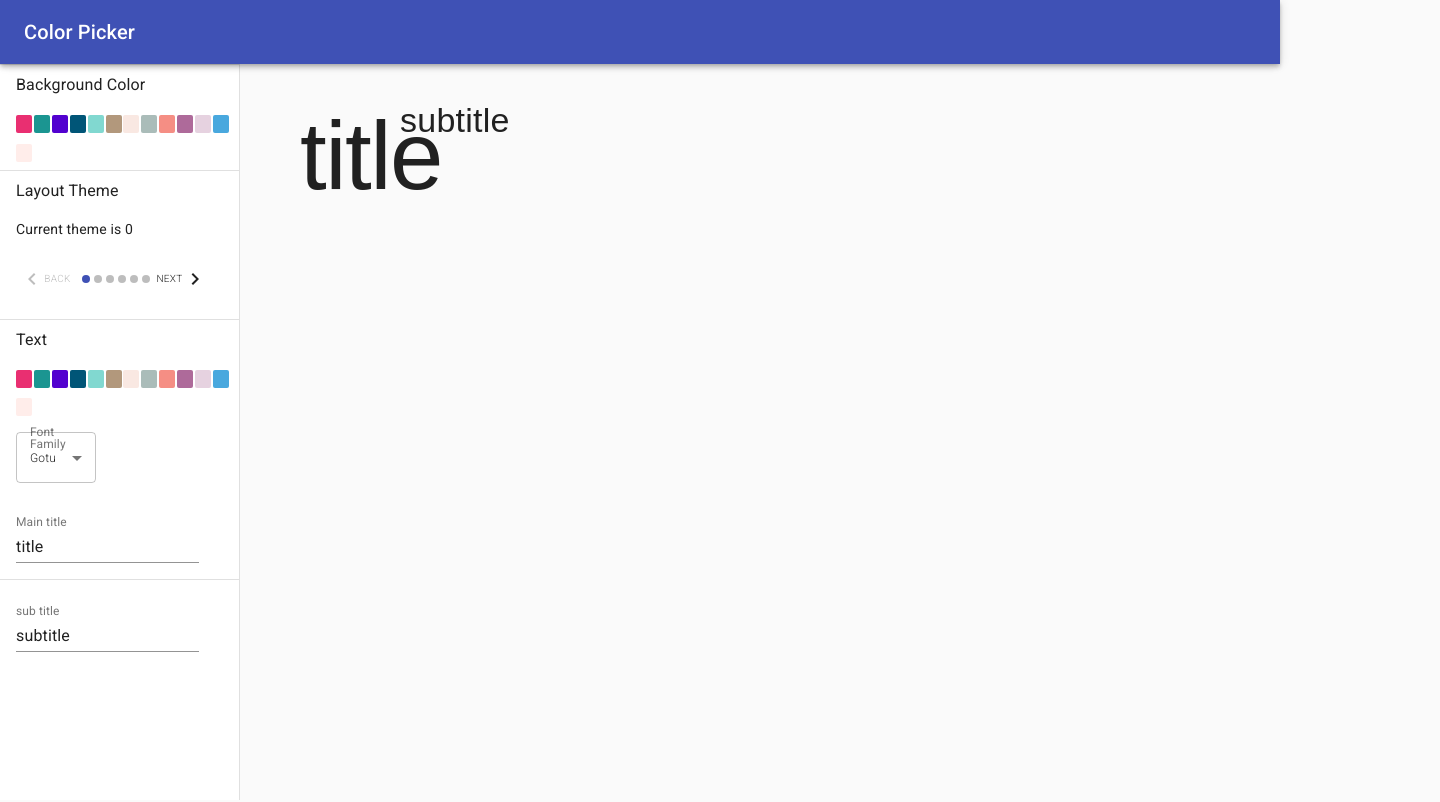
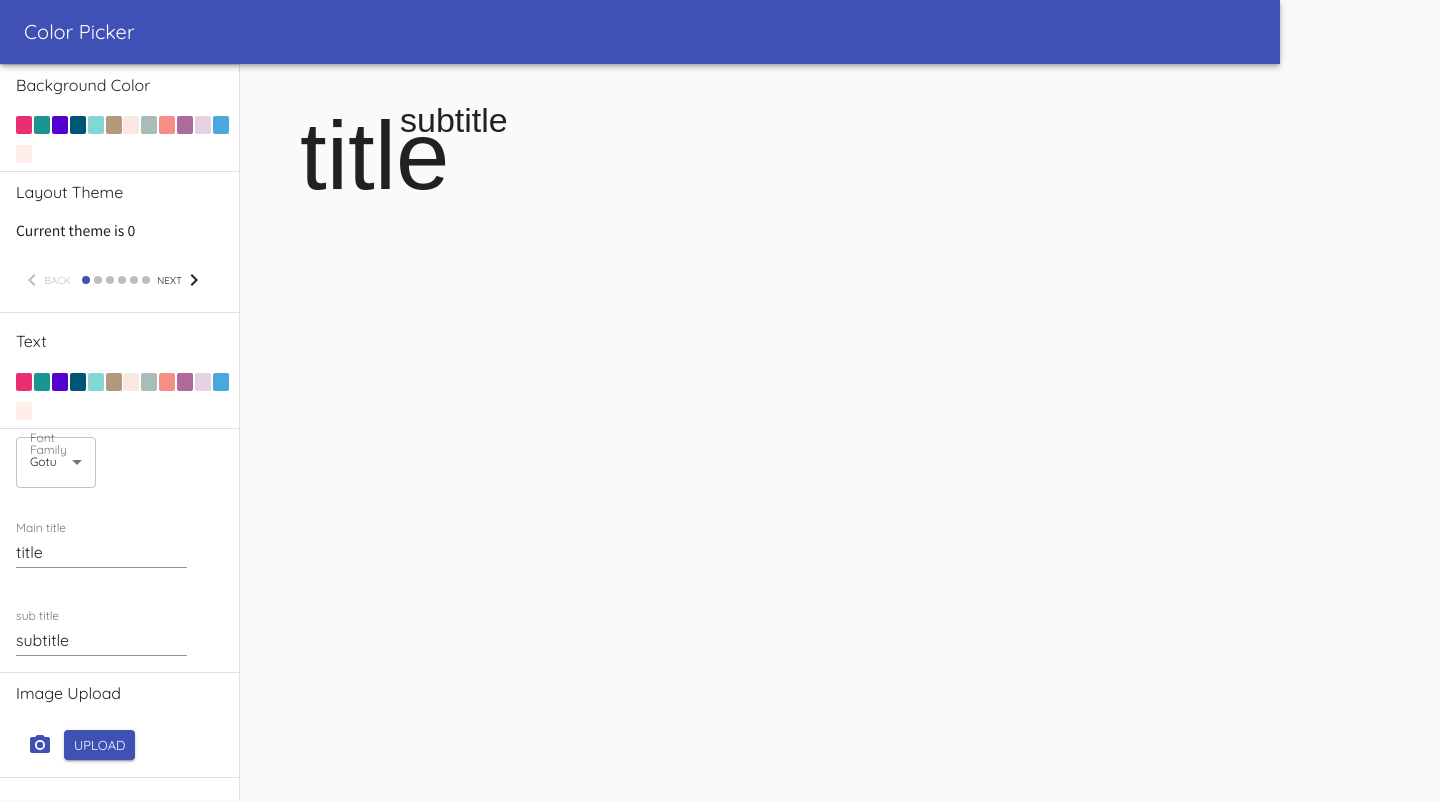
Before and after one commit to fernandovmac/design_posters, a React (Create React App) app: page / in a window 1280 px wide. Shown: the top 802 px of the page, 1440 px wide, since content can reach past the window. Built offline with nearby package versions, Linux system fonts and the light colour scheme; a web font is replaced by a local one.

Commit message:
moved upload photo section inside the drawer. refactored more componenets and created global theme for the app

```diff
--- a/public/index.html
+++ b/public/index.html
@@ -23,16 +23,16 @@
       href="https://fonts.googleapis.com/css?family=Gotu|Playfair+Display|Poppins|Raleway&display=swap"
       rel="stylesheet"
     />
-    <!--
-      Notice the use of %PUBLIC_URL% in the tags above.
-      It will be replaced with the URL of the `public` folder during the build.
-      Only files inside the `public` folder can be referenced from the HTML.
+    <link
+      href="https://fonts.googleapis.com/css?family=Noto+Sans+JP&display=swap"
+      rel="stylesheet"
+    />
+    <link
+      href="https://fonts.googleapis.com/css?family=Quicksand&display=swap"
+      rel="stylesheet"
+    />
 
-      Unlike "/favicon.ico" or "favicon.ico", "%PUBLIC_URL%/favicon.ico" will
-      work correctly both with client-side routing and a non-root public URL.
-      Learn how to configure a non-root public URL by running `npm run build`.
-    -->
-    <title>React App</title>
+    <title>Color Picker</title>
   </head>
   <body>
     <noscript>You need to enable JavaScript to run this app.</noscript>
--- a/src/App.js
+++ b/src/App.js
@@ -1,13 +1,15 @@
 import React, { Component } from "react";
 import "./App.css";
 import LeftDrawer from "./DrawerMenu.js";
-import List from "@material-ui/core/List";
-import MainTextInput from "./MainTextInput.js";
-import Typography from "@material-ui/core/Typography";
-import MainContentSection from "./MainContent.js";
-import { Button } from "@material-ui/core";
+import { createMuiTheme } from "@material-ui/core/styles";
+import { ThemeProvider } from "@material-ui/styles";
 import axios from "axios";
-import "../node_modules/bootstrap/dist/css/bootstrap.min.css";
+
+const theme = createMuiTheme({
+  typography: {
+    fontFamily: ["Quicksand, sans-serif"]
+  }
+});
 
 class App extends Component {
   constructor(props) {
@@ -64,6 +66,7 @@ class App extends Component {
 
   render() {
     return (
+      <ThemeProvider theme={theme}>
         <div>
           <LeftDrawer
             handleTitleChange={this.handleTitleChange}
@@ -73,49 +76,11 @@ class App extends Component {
             subTitle={this.state.subtitle}
             uploadedImageUrl={this.state.selectedUploadedFileURL}
             selectedFileURL={this.state.selectedFileURL}
+            onUploadChangeHandler={this.onUploadChangeHandler}
+            onClickUploadHandler={this.onClickUploadHandler}
           ></LeftDrawer>
-        <div
-          className="container"
-          style={{ position: "absolute", left: "300px" }}
-        >
-          <div className="row">
-            <div className="col-md-6">
-              <form method="post" action="#" id="#">
-                <div className="form-group files">
-                  <label>Upload Your File </label>
-                  <input
-                    type="file"
-                    className="form-control"
-                    multiple=""
-                    onChange={this.onUploadChangeHandler}
-                  />
-                  <button
-                    type="button"
-                    class="btn btn-success btn-block"
-                    onClick={this.onClickUploadHandler}
-                  >
-                    Upload
-                  </button>
         </div>
-              </form>
-            </div>
-            {/* <div className="uploadedImageContainer">
-              {this.state.selectedUploadedFileURL === "" ? null : (
-                <div className="displayUploadedImage">
-                  <img
-                    style={{
-                      minHeight: "200px",
-                      minWidth: "200px"
-                    }}
-                    src={require(`./${this.state.selectedFileURL}`)}
-                    // src={require("/Users/fernandomacedo/Documents/Repos/react-colorpicker/colorpicker-app/src/Residence_Permit-FRONT.jpg")}
-                  ></img>
-                </div>
-              )}
-            </div> */}
-          </div>
-        </div>
-      </div>
+      </ThemeProvider>
     );
   }
 }
--- a/src/BackgroundColorSection.js
+++ b/src/BackgroundColorSection.js
@@ -4,13 +4,15 @@ import ListItem from "@material-ui/core/ListItem";
 import Grid from "@material-ui/core/Grid";
 import ButtonBase from "@material-ui/core/ButtonBase";
 import Typography from "@material-ui/core/Typography";
+import Divider from "@material-ui/core/Divider";
 
 const drawerWidth = 240;
 
 const style = makeStyles(theme => ({
   root: {
     display: "flex",
-    flexGrow: 1
+    flexGrow: 1,
+    fontFamily: "Noto Sans JP"
   },
 
   drawer: {
@@ -61,6 +63,7 @@ export default function BackgroundColorSection(props) {
           ))}
         </Grid>
       </ListItem>
+      <Divider />
     </div>
   );
 }
--- a/src/DrawerMenu.js
+++ b/src/DrawerMenu.js
@@ -12,6 +12,8 @@ import ListItem from "@material-ui/core/ListItem";
 import { withStyles } from "@material-ui/core/styles";
 import MainContentSection from "./MainContent.js";
 import Button from "@material-ui/core/Button";
+import ImageUploadSection from "./ImageUploadSection.js";
+import LayoutThemeSection from "./LayoutThemeSection.js";
 import ButtonGroup from "@material-ui/core/ButtonGroup";
 import Grid from "@material-ui/core/Grid";
 import ButtonBase from "@material-ui/core/ButtonBase";
@@ -25,16 +27,10 @@ import KeyboardArrowRight from "@material-ui/icons/KeyboardArrowRight";
 const drawerWidth = 240;
 
 const style = theme => ({
-  themeSelector: {
-    background: "none",
-    paddingLeft: "0px",
-    fontWeight: 100,
-    fontSize: "10px"
-  },
-
   root: {
     display: "flex",
-    flexGrow: 1
+    flexGrow: 1,
+    fontFamily: "Noto Sans JP"
   },
   appBar: {
     zIndex: theme.zIndex.drawer + 1
@@ -206,48 +202,12 @@ class LeftDrawer extends Component {
             backgroundColorOptions={this.state.backgroundColorOptions}
             handleBackgroundColorChange={this.handleBackgroundColorChange}
           ></BackgroundColorSection>
-          <Divider />
-          <ListItem>
-            <Typography>Layout Theme</Typography>
-          </ListItem>
-          <ListItem>
-            <Typography variant="p" color="terciary">
-              {`Current theme is ${this.state.chosenTheme}`}
-            </Typography>
-          </ListItem>
-          <ListItem>
-            <MobileStepper
-              variant="dots"
-              steps={6}
-              position="static"
-              activeStep={this.state.chosenTheme}
-              className={classes.themeSelector}
-              nextButton={
-                <Button
-                  size="small"
-                  onClick={this.handleNextTheme}
-                  disabled={this.state.chosenTheme === 5}
-                  className={classes.themeSelector}
-                >
-                  Next
-                  <KeyboardArrowRight />
-                </Button>
-              }
-              backButton={
-                <Button
-                  size="small"
-                  onClick={this.handlePrevTheme}
-                  disabled={this.state.chosenTheme === 0}
-                  className={classes.themeSelector}
-                >
-                  <KeyboardArrowLeft />
-                  Back
-                </Button>
-              }
-            />
-          </ListItem>
+          <LayoutThemeSection
+            chosenTheme={this.state.chosenTheme}
+            handleNextTheme={this.handleNextTheme}
+            handlePrevTheme={this.handlePrevTheme}
+          ></LayoutThemeSection>
           <List>
-            <Divider />
             <TextColorSection
               textColorOptions={this.state.filteredTextColorOptions}
               handleTextColorChange={this.handleTextColorChange}
@@ -260,6 +220,10 @@ class LeftDrawer extends Component {
               handleFontChange={this.handleFontChange}
               fontFamily={this.state.fontFamily}
             ></TextInputSection>
+            <ImageUploadSection
+              onUploadChangeHandler={this.props.onUploadChangeHandler}
+              onClickUploadHandler={this.props.onClickUploadHandler}
+            ></ImageUploadSection>
           </List>
         </Drawer>
         <MainContentSection
--- /dev/null
+++ b/src/ImageUploadSection.js
@@ -0,0 +1,72 @@
+import React, { Component } from "react";
+import { makeStyles } from "@material-ui/core/styles";
+import Button from "@material-ui/core/Button";
+import IconButton from "@material-ui/core/IconButton";
+import PhotoCamera from "@material-ui/icons/PhotoCamera";
+import ListItem from "@material-ui/core/ListItem";
+import Divider from "@material-ui/core/Divider";
+import Typography from "@material-ui/core/Typography";
+
+const style = makeStyles(theme => ({
+  root: {
+    fontFamily: "Noto Sans JP"
+  },
+  content: {
+    flexGrow: 1,
+    padding: 6,
+    backgroundColor: props => props.mainContentBackgroundColor,
+    minWidth: "800px",
+    minHeight: "1500px"
+  },
+  input: {
+    display: "none"
+  },
+  // necessary for content to be below app bar
+  toolbar: theme.mixins.toolbar
+}));
+
+export default function ImageUploadSection(props) {
+  const classes = style(props);
+  const { color, ...other } = props;
+
+  return (
+    <div className="containerImageUploadSection">
+      <ListItem>
+        <Typography>Image Upload</Typography>
+      </ListItem>
+      <ListItem>
+        <form method="post" action="#" id="#">
+          <div className="form-group files">
+            <label htmlFor="icon-button-file">
+              <IconButton
+                color="primary"
+                aria-label="upload picture"
+                component="span"
+              >
+                <PhotoCamera />
+              </IconButton>
+            </label>
+            <input
+              type="file"
+              accept="image/*"
+              className={classes.input}
+              multiple=""
+              id="icon-button-file"
+              onChange={props.onUploadChangeHandler}
+            />
+            <Button
+              variant="contained"
+              color="primary"
+              component="span"
+              onClick={props.onClickUploadHandler}
+              size="small"
+            >
+              Upload
+            </Button>
+          </div>
+        </form>
+      </ListItem>
+      <Divider />
+    </div>
+  );
+}
--- /dev/null
+++ b/src/LayoutThemeSection.js
@@ -0,0 +1,76 @@
+import React from "react";
+import { makeStyles } from "@material-ui/core/styles";
+import ListItem from "@material-ui/core/ListItem";
+import Typography from "@material-ui/core/Typography";
+import { Divider } from "@material-ui/core";
+import MobileStepper from "@material-ui/core/MobileStepper";
+import KeyboardArrowLeft from "@material-ui/icons/KeyboardArrowLeft";
+import KeyboardArrowRight from "@material-ui/icons/KeyboardArrowRight";
+import Button from "@material-ui/core/Button";
+
+const drawerWidth = 240;
+
+const style = makeStyles(theme => ({
+  root: {
+    display: "flex",
+    flexGrow: 1
+  },
+
+  themeSelector: {
+    background: "none",
+    paddingLeft: "0px",
+    fontWeight: 100,
+    fontSize: "10px"
+  },
+
+  // necessary for content to be below app bar
+  toolbar: theme.mixins.toolbar
+}));
+
+export default function LayoutThemeSection(props) {
+  const classes = style(props);
+  return (
+    <div className="containerLayoutThemeSection">
+      <ListItem>
+        <Typography>Layout Theme</Typography>
+      </ListItem>
+      <ListItem>
+        <Typography variant="p" color="terciary">
+          {`Current theme is ${props.chosenTheme}`}
+        </Typography>
+      </ListItem>
+      <ListItem>
+        <MobileStepper
+          variant="dots"
+          steps={6}
+          position="static"
+          activeStep={props.chosenTheme}
+          className={classes.themeSelector}
+          nextButton={
+            <Button
+              size="small"
+              onClick={props.handleNextTheme}
+              disabled={props.chosenTheme === 5}
+              className={classes.themeSelector}
+            >
+              Next
+              <KeyboardArrowRight />
+            </Button>
+          }
+          backButton={
+            <Button
+              size="small"
+              onClick={props.handlePrevTheme}
+              disabled={props.chosenTheme === 0}
+              className={classes.themeSelector}
+            >
+              <KeyboardArrowLeft />
+              Back
+            </Button>
+          }
+        />
+      </ListItem>
+      <Divider />
+    </div>
+  );
+}
--- a/src/TextColorSection.js
+++ b/src/TextColorSection.js
@@ -4,6 +4,7 @@ import ListItem from "@material-ui/core/ListItem";
 import Grid from "@material-ui/core/Grid";
 import ButtonBase from "@material-ui/core/ButtonBase";
 import Typography from "@material-ui/core/Typography";
+import { Divider } from "@material-ui/core";
 
 const drawerWidth = 240;
 
@@ -61,6 +62,7 @@ export default function BackgroundColorSection(props) {
           ))}
         </Grid>
       </ListItem>
+      <Divider />
     </div>
   );
 }
--- a/src/TextInputSection.js
+++ b/src/TextInputSection.js
@@ -106,7 +106,7 @@ export default function TextInputSection(props) {
           ></TextField>
         </form>
       </ListItem>
-      <Divider />
+
       <ListItem>
         <form>
           <TextField
@@ -118,6 +118,7 @@ export default function TextInputSection(props) {
           ></TextField>
         </form>
       </ListItem>
+      <Divider />
     </div>
   );
 }
```
Lines whose indentation alone changed are shown as unchanged.
